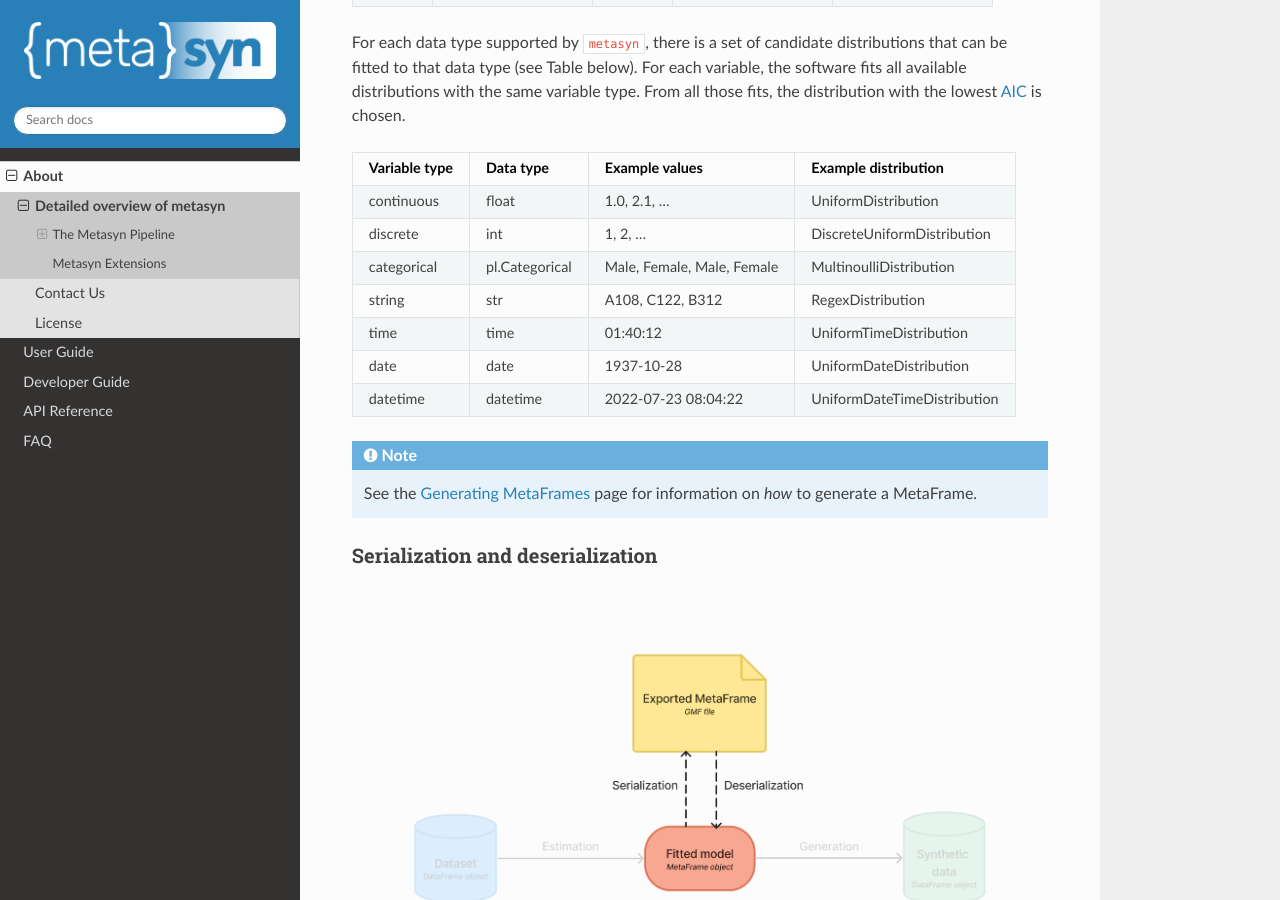
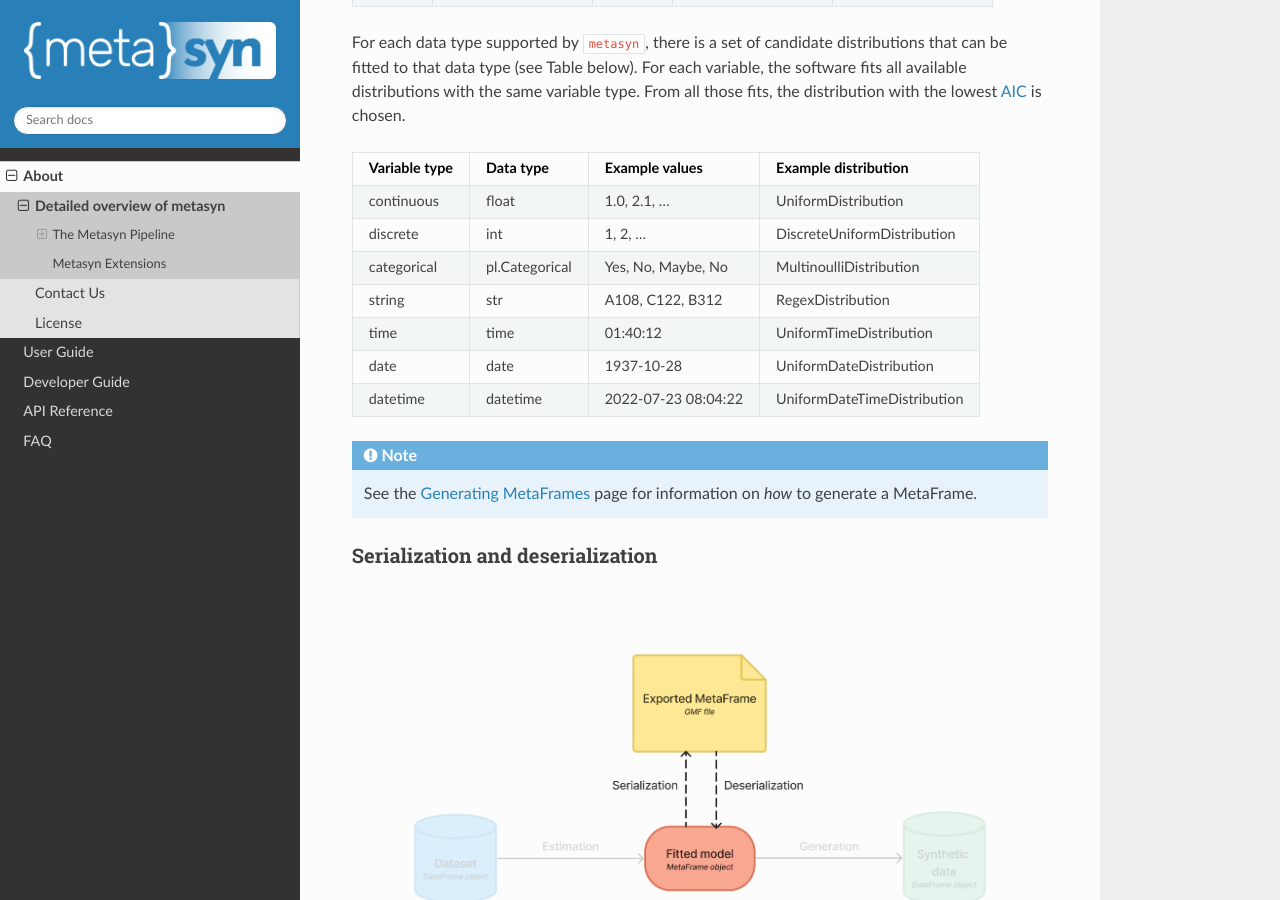
Before and after one commit to sodascience/metasyn, a Sphinx documentation site: the page built from docs/source/about/metasyn_in_detail.rst, in a window 1280 px wide and 900 px high, scrolled down 3268 px. Built offline with Sphinx 7.4.7 and the Read the Docs theme 2.0.0, drawn with Linux system fonts in a browser that asks for light colours.

Commit message:
Change to Yes/No/Maybe

```diff
--- a/docs/source/about/metasyn_in_detail.rst
+++ b/docs/source/about/metasyn_in_detail.rst
@@ -123,7 +123,7 @@ From all those fits, the distribution with the lowest `AIC <https://springer.com
      - DiscreteUniformDistribution
    * - categorical
      - pl.Categorical
-     - Male, Female, Male, Female
+     - Yes, No, Maybe, No
      - MultinoulliDistribution
    * - string
      - str
```
